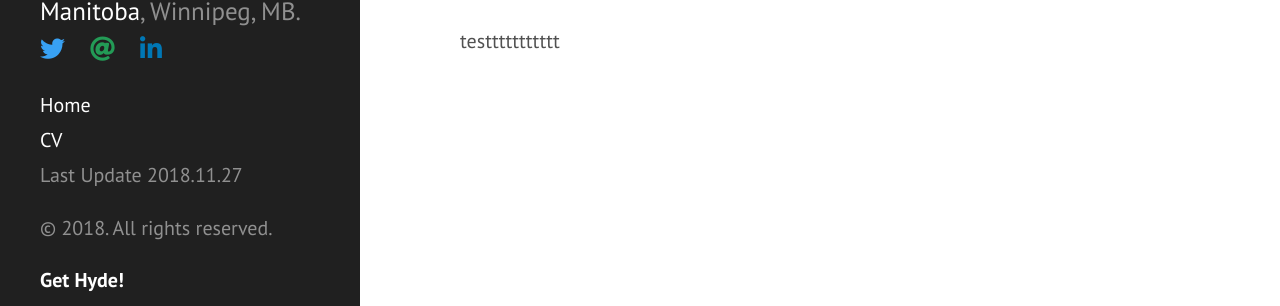
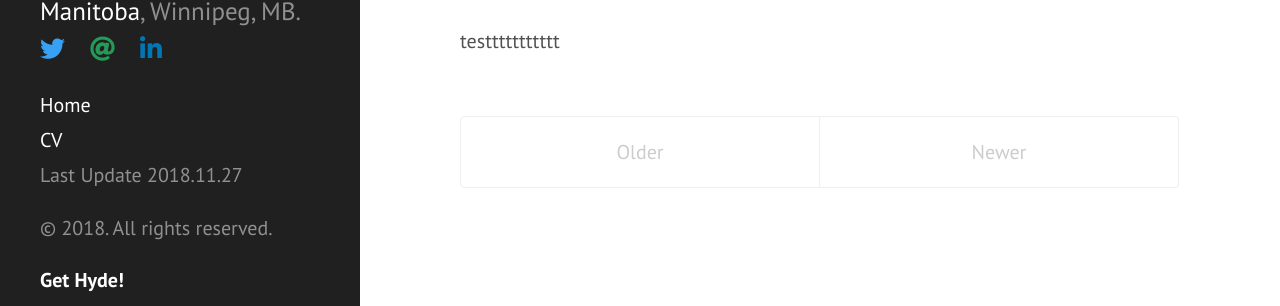
Before and after one commit to mehrdad-h/mehrdad-h.github.io, a Jekyll site: the page built from index.html, in a window 1280 px wide and 1302 px high. Shown: the part 974-1280 px from the top of the window. Built offline with Jekyll 4.4.1, drawn with Linux system fonts in a browser that asks for light colours; nearby versions of some CDN libraries; Markdown is read by kramdown in place of the engine named in the settings; the list of posts is cut into pages by our own code; comment, search, counter and statistics services are not loaded.

Commit message:
Update index.html

```diff
--- a/index.html
+++ b/index.html
@@ -19,7 +19,7 @@ title: Home
   {% endfor %}
 </div>
 testtttttttttt
-<!-- <div class="pagination">
+<div class="pagination">
   {% if paginator.next_page %}
     <a class="pagination-item older" href="{{ site.baseurl }}page{{paginator.next_page}}">Older</a>
   {% else %}
@@ -35,4 +35,3 @@ testtttttttttt
     <span class="pagination-item newer">Newer</span>
   {% endif %}
 </div>
- -->
```
